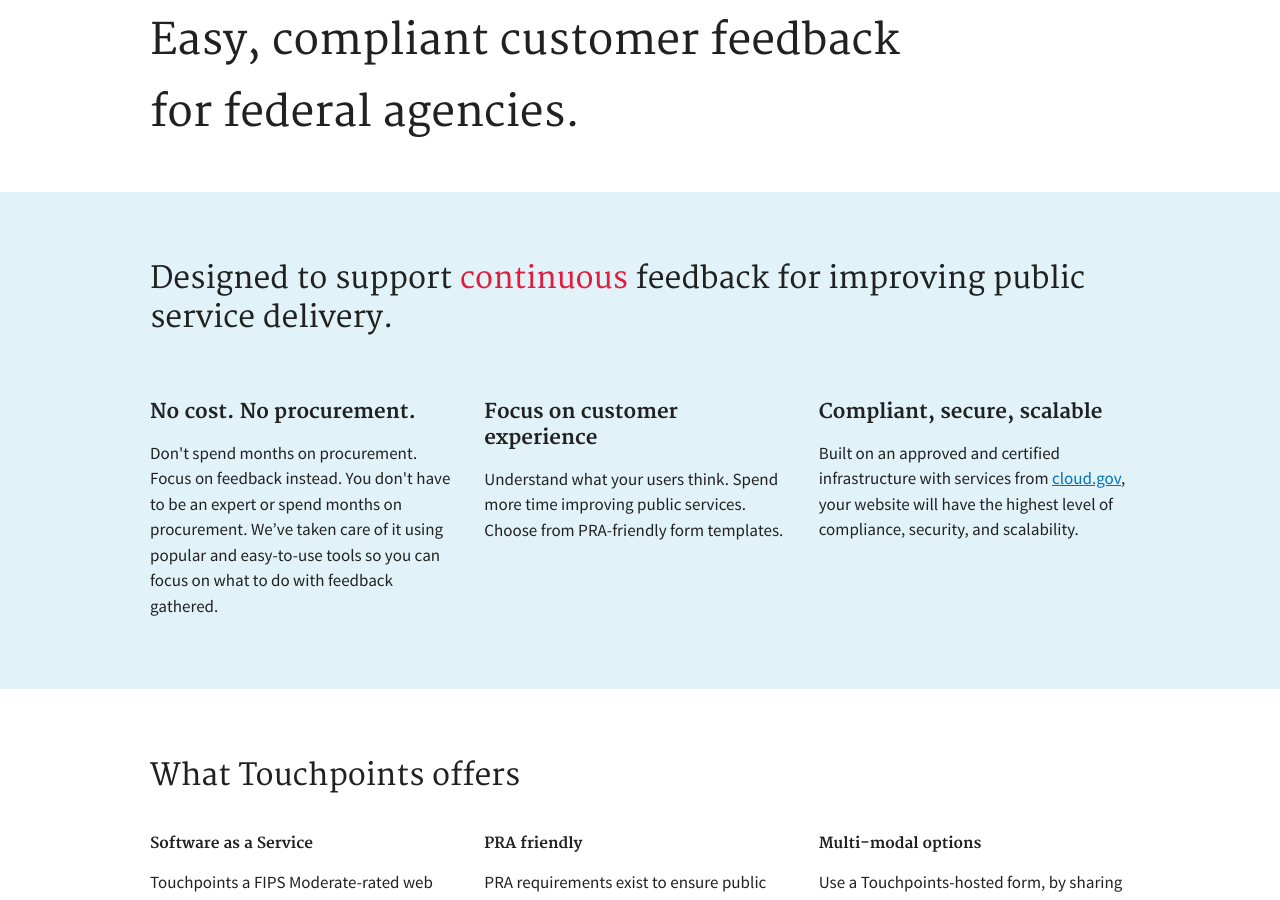
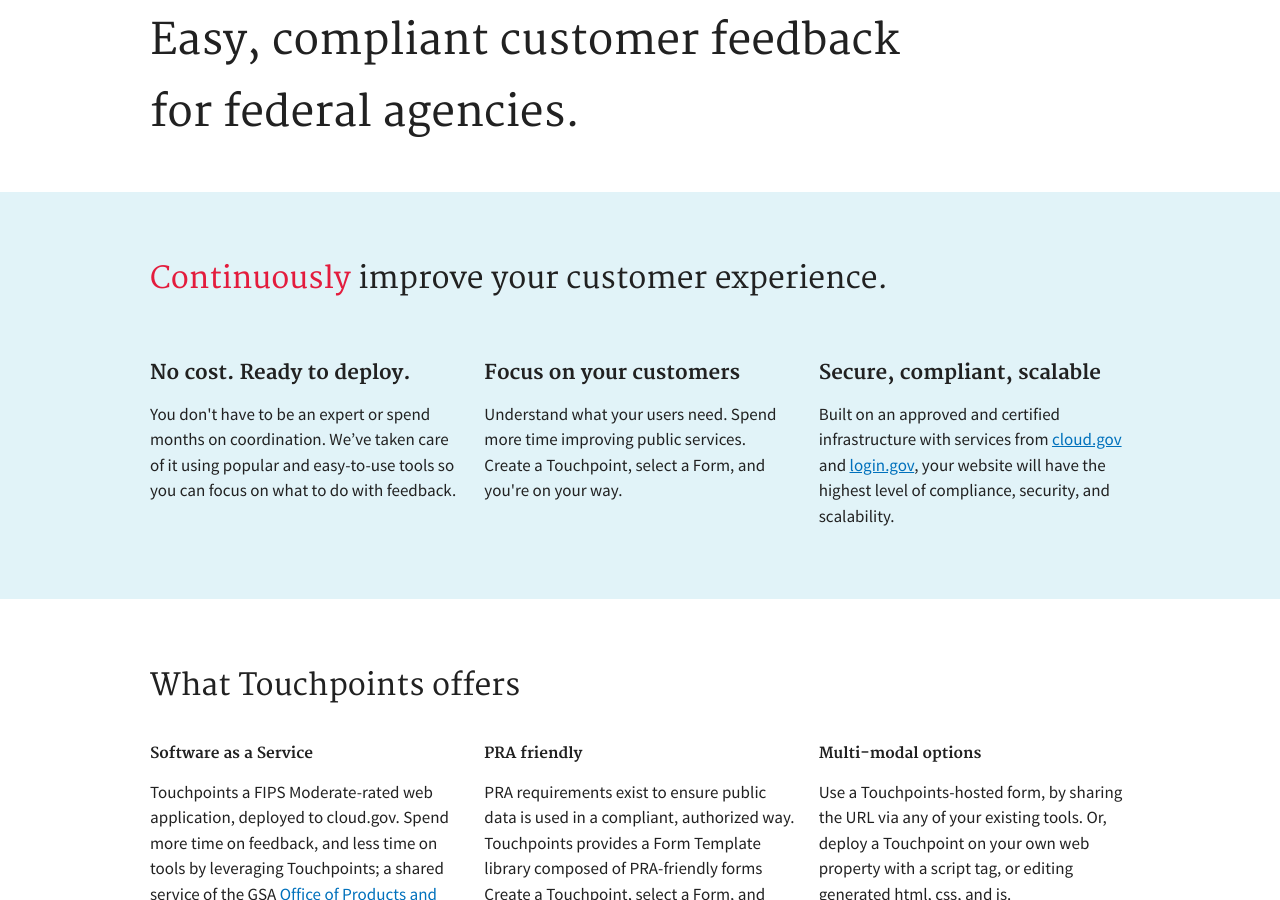
Before and after one commit to GSA/feedback.usa.gov, a Jekyll site: the page built from pages/touchpoints.html, in a window 1280 px wide and 900 px high, scrolled down 277 px. Built offline with Jekyll 4.4.1, drawn with Linux system fonts in a browser that asks for light colours.

Commit message:
copyedits

```diff
--- a/pages/touchpoints.html
+++ b/pages/touchpoints.html
@@ -22,41 +22,42 @@ permalink: /touchpoints/
   <div class="usa-grid">
     <br>
     <h2 style="font-weight: normal;">
-      Designed to support
       <span style="color: #e31c3d;">
-        continuous
+        Continuously
       </span>
-      feedback for improving public service delivery.
+      improve your customer experience.
     </h2>
     <br>
     <br>
     <div class="usa-width-one-third">
       <h3>
-        No cost. No procurement.
+        No cost. Ready to deploy.
       </h3>
       <p>
-        Don't spend months on procurement.
-        Focus on feedback instead.
-        You don't have to be an expert or spend months on procurement.
-        We’ve taken care of it using popular and easy-to-use tools so you can focus on what to do with feedback gathered.
+        You don't have to be an expert
+        or spend months on coordination.
+        We’ve taken care of it using popular
+        and easy-to-use tools so you can
+        focus on what to do with feedback.
       </p>
     </div>
     <div class="usa-width-one-third">
       <h3>
-        Focus on customer experience
+        Focus on your customers
       </h3>
       <p>
-        Understand what your users think.
-        Spend more time improving public services.
-        Choose from PRA-friendly form templates.
+        Understand what your users need.
+        Spend more time improving public
+        services. Create a Touchpoint, select a Form,
+        and you're on your way.
       </p>
     </div>
     <div class="usa-width-one-third">
-      <h3>Compliant, secure, scalable</h3>
+      <h3>Secure, compliant, scalable</h3>
       <p>
         Built on an approved and certified
         infrastructure with services from
-        <a href="https://cloud.gov/" target="_blank">cloud.gov</a>,
+        <a href="https://cloud.gov/" target="_blank">cloud.gov</a> and <a href="https://login.gov/" target="_blank">login.gov</a>,
         your website will have the highest level of
         compliance, security, and scalability.
       </p>
@@ -66,6 +67,7 @@ permalink: /touchpoints/
   <br>
   <br>
 </div>
+
 <br>
 <div class="usa-grid">
   <div class="usa-width-full-width">
```
Also changed, not shown: pages/home.html (+12 -10 lines).
